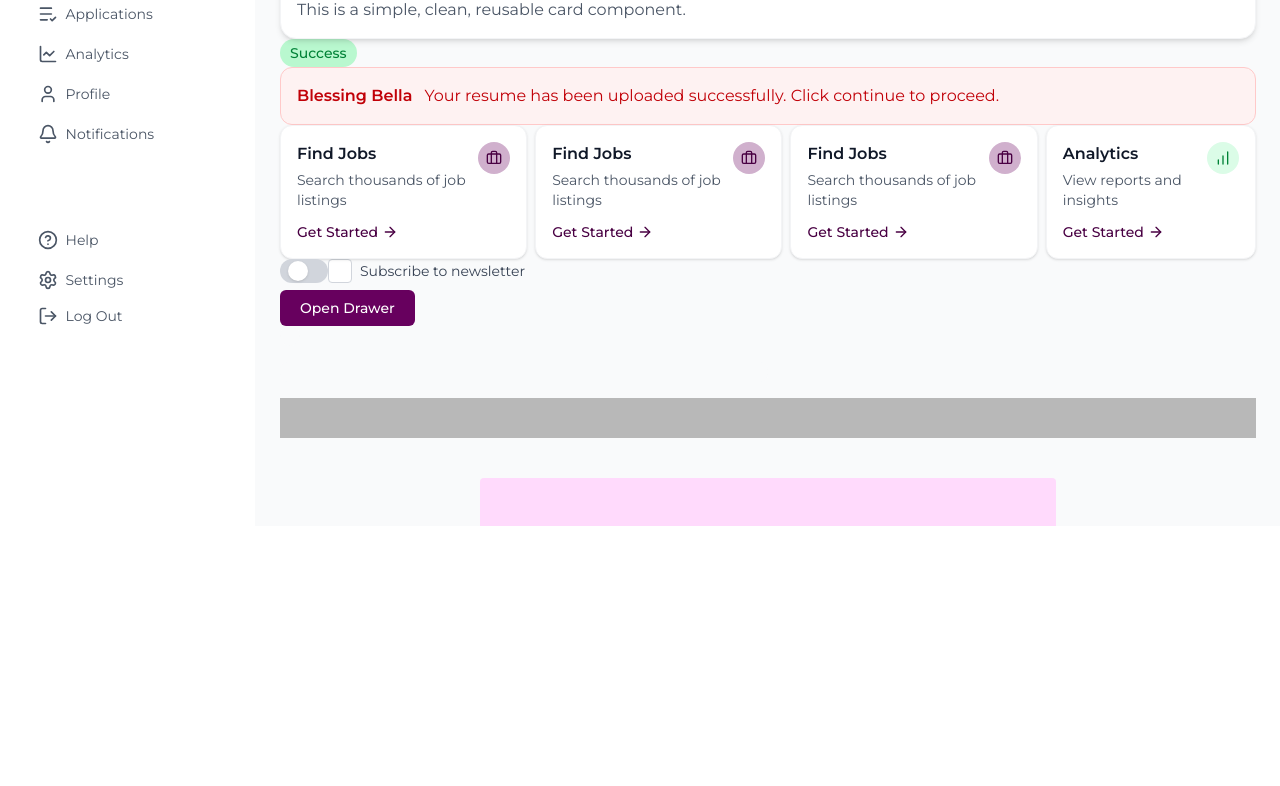
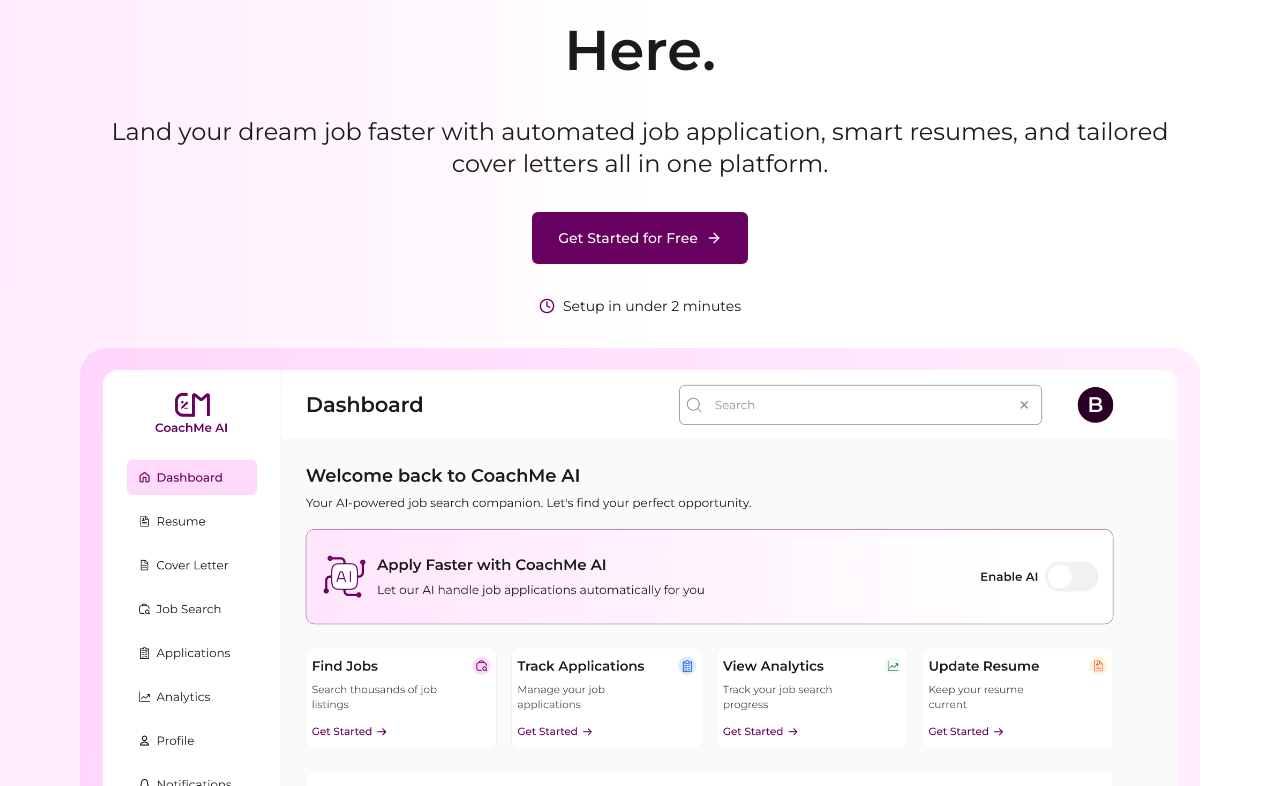
Before and after one commit to TheSkillGarage/coachme_ai, a React (Vite) app: page / in a window 1280 px wide. Before the commit this address led to /user/dashboard. Shown: the part 274-1060 px from the top of the page. Before the commit the page ends 800 px from the top, so only its background shows below. Built offline with nearby package versions, Linux system fonts and the light colour scheme.

Commit message:
added hero section of the home page

```diff
--- /dev/null
+++ b/src/pages/landing/hero/index.tsx
@@ -0,0 +1,62 @@
+import { Sparkles, Clock, ArrowRight } from 'lucide-react';
+
+import Button from '../../../components/ui/button/button';
+import imgHero from '../../../assets/hero.png';
+import { Badge } from '../../../components/ui/badge';
+
+const HeroSection: React.FC = () => {
+  return (
+    <section
+      className="bg-[linear-gradient(90.1deg,#FFD3FB_-62.27%,#FFFFFF_51.24%,#FFFFFF_96.02%)]
+         flex flex-col items-center justify-center
+         p-5 md:p-20
+         pb-0 md:pb-0
+         mt-[64px] md:mt-[72px]"
+    >
+      <Badge className="bg-transparent border border-primary-500 gap-2 mb-4 py-1 px-3">
+        <Sparkles className="w-4 h-4 stroke-primary-500" />
+        <span className="text-primary-500 text-sm font-medium text-center">
+          AI-Powered Job Application Platform
+        </span>
+      </Badge>
+
+      <h2 className="font-semibold text-[32px] md:text-[56px] text-center text-grey-500 mb-6">
+        Your Next Big Career Move Starts Here.
+      </h2>
+
+      <p className="font-normal text-[18px] md:text-2xl text-center text-grey-500 mb-8">
+        Land your dream job faster with automated job application, smart
+        resumes, and tailored cover letters all in one platform.
+      </p>
+
+      <Button
+        className="p-4 w-[100%] md:w-[216px] mb-8"
+        icon={<ArrowRight className="w-4 h-4" />}
+        iconPosition="right"
+        onClick={() => alert('Sign Up clicked')}
+      >
+        Get Started for Free
+      </Button>
+
+      <div className="flex items-center justify-center gap-2 mb-8">
+        <Clock className="w-4 h-4 stroke-primary-500" />
+        <span className="text-sm text-grey-500">Setup in under 2 minutes</span>
+      </div>
+
+      <div
+        className="bg-[linear-gradient(95.87deg,#FFD3FB_-11.49%,#FFF0FE_102.86%)]
+         p-2 md:p-[22px]
+         pb-0 md:pb-0
+         rounded-t-[11px] md:rounded-t-[27px]"
+      >
+        <img
+          src={imgHero}
+          alt="Dashboard hero image"
+          className="w-full h-auto object-contain sm:object-cover"
+        />
+      </div>
+    </section>
+  );
+};
+
+export default HeroSection;
--- a/src/pages/landing/index.tsx
+++ b/src/pages/landing/index.tsx
@@ -1,6 +1,6 @@
-
 import HelmetLayout, { type HelmetProps } from '../../layouts/helmetlayout';
 import PageLayout from '../../layouts/pageslayout';
+import HeroSection from './hero';
 export default function Main() {
   const tags: HelmetProps = {
     pageTitle: 'Home',
@@ -9,8 +9,7 @@ export default function Main() {
   return (
     <HelmetLayout {...tags}>
       <PageLayout>
-                <div className=''>landing page
-                </div>
+        <HeroSection />
       </PageLayout>
     </HelmetLayout>
   )
--- a/src/utils/user.ts
+++ b/src/utils/user.ts
@@ -1,2 +1,2 @@
 
-export const user = true;
+export const user = false;
```
Also changed, not shown: src/assets/hero.png (added). Lines whose indentation alone changed are shown as unchanged.
